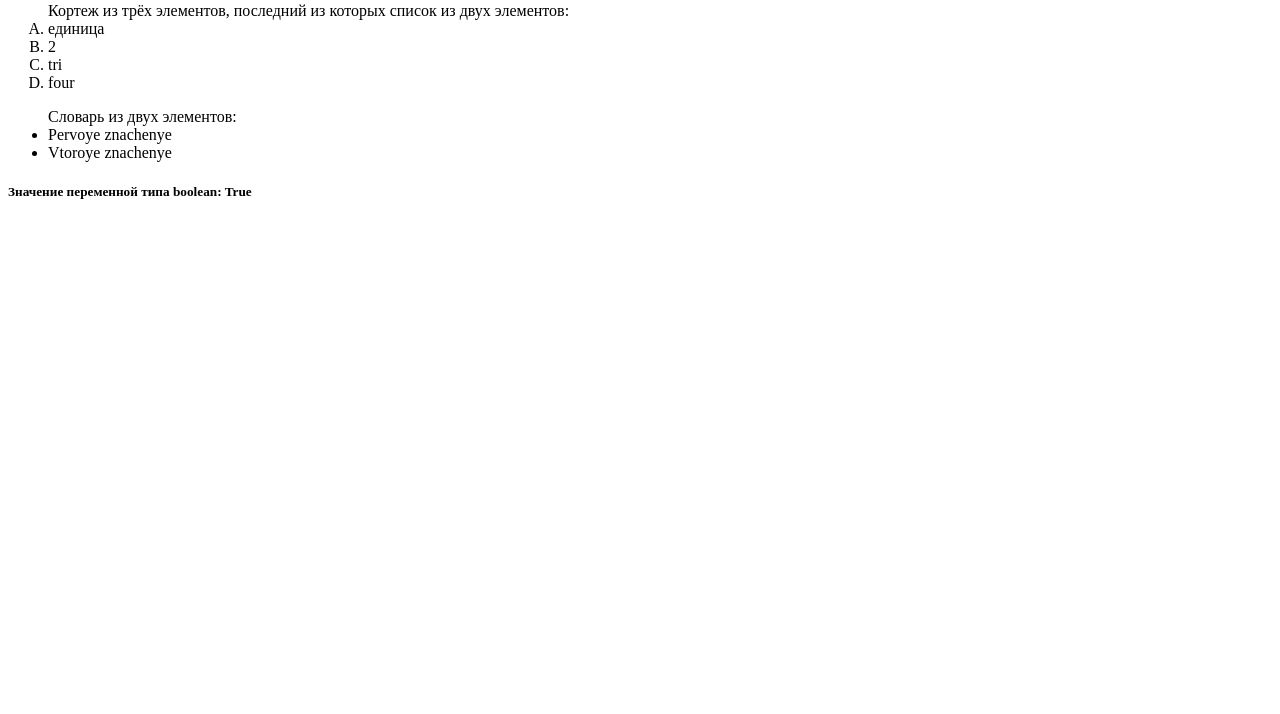
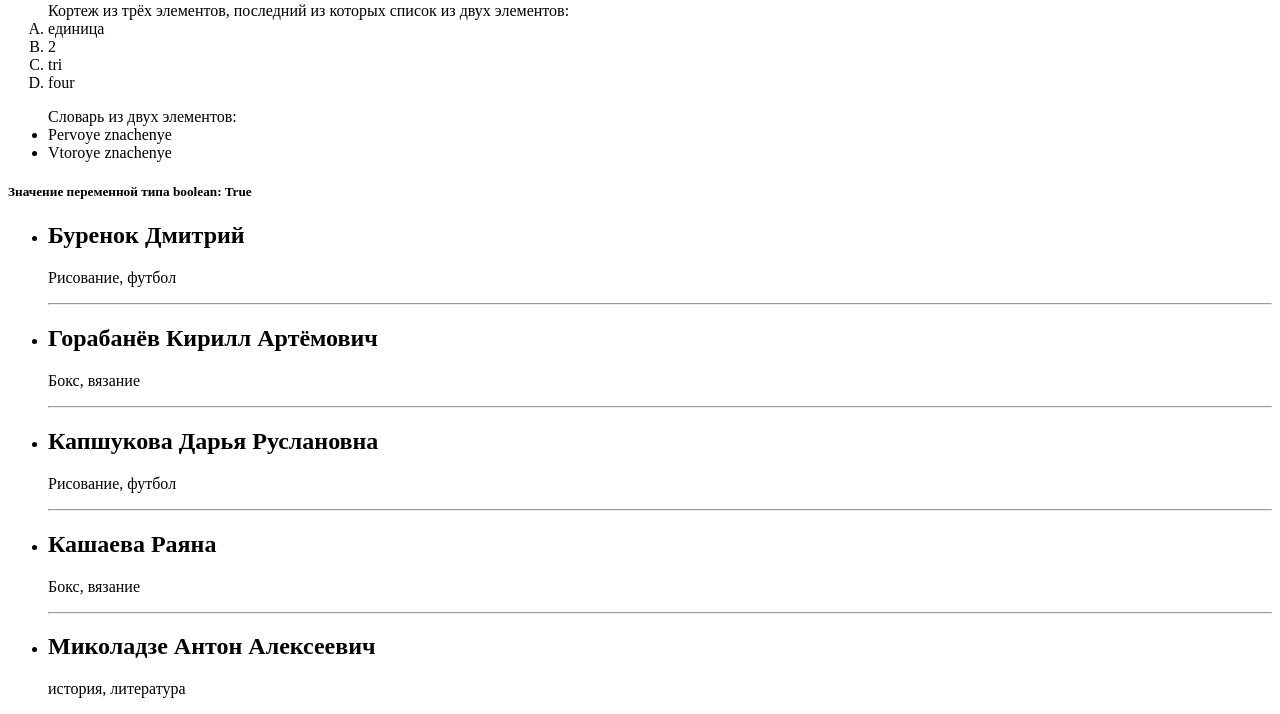
Before and after one commit to Bodechkachka/web-app-self, a Django app: page / in a window 1280 px wide. Shown: the part 320-1034 px from the top of the page. Before the commit the page ends 519 px from the top, so only its background shows below. Run offline with Django 4.2, Linux system fonts and the light colour scheme.

Commit message:
сделал(?) новую домашку

```diff
--- a/mysite/women/templates/women/index.html
+++ b/mysite/women/templates/women/index.html
@@ -27,5 +27,17 @@
     <li>{{dictikDict.key2}}</li>
 </ul>
 <h5>Значение переменной типа boolean: {{boolchickBool}}</h5>
+<ul>
+    {% for st in students %}
+    <li><h2>{{ st.FIO }} </h2>
+        <p>{{ st.interests }}</p>
+        {% if not forloop.last %}
+        <hr>
+        {% endif %}
+
+
+    </li>
+    {% endfor %}
+</ul>
 </body>
 </html>
--- a/mysite/women/views.py
+++ b/mysite/women/views.py
@@ -3,6 +3,14 @@ from django.shortcuts import render, redirect
 from django.http import HttpResponse, HttpResponseNotFound, HttpResponseBadRequest, HttpResponseForbidden, HttpResponseServerError, Http404
 
 # Create your views here.
+data_db = [
+    {'id': 1, 'FIO': 'Буренок Дмитрий', 'interests': 'Рисование, футбол', 'is_smoke': False},
+    {'id': 2, 'FIO': 'Горабанёв Кирилл Артёмович', 'interests': 'Бокс, вязание', 'is_smoke': False},
+    {'id': 3, 'FIO': 'Капшукова Дарья Руслановна', 'interests': 'Рисование, футбол', 'is_smoke': False},
+    {'id': 4, 'FIO': 'Кашаева Раяна', 'interests': 'Бокс, вязание', 'is_smoke': False},
+    {'id': 3, 'FIO': 'Миколадзе Антон Алексеевич', 'interests': 'история, литература', 'is_smoke': True},
+]
+
 def index(request):
     if (request.GET):
         gett = request.GET
@@ -25,7 +33,8 @@ def index(request):
             'listikList': listikList,
             'tuplikTuple': tuplikTuple,
             'dictikDict': dictikDict,
-            'boolchickBool': boolchickBool}
+            'boolchickBool': boolchickBool,
+            'students': data_db}
     return render(request, 'women/index.html', context=data)
 
 def categories(request):
```
